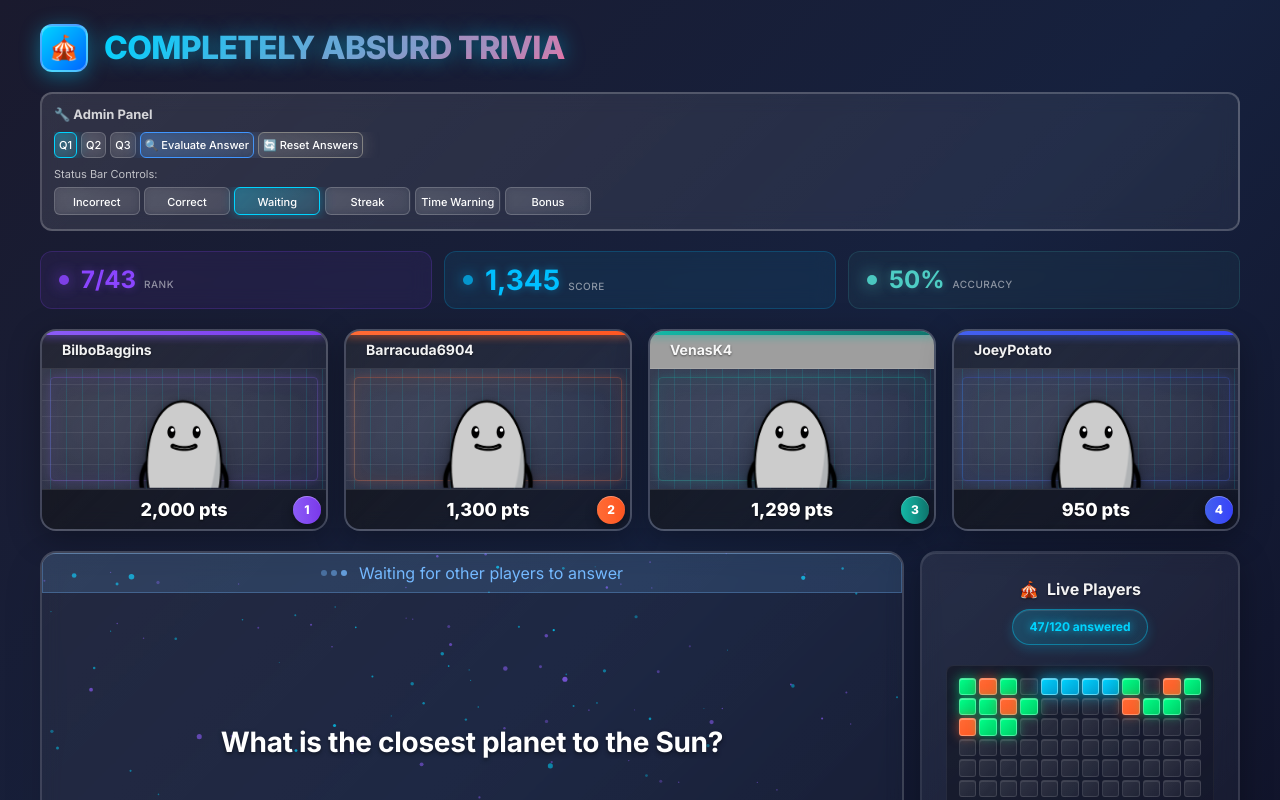
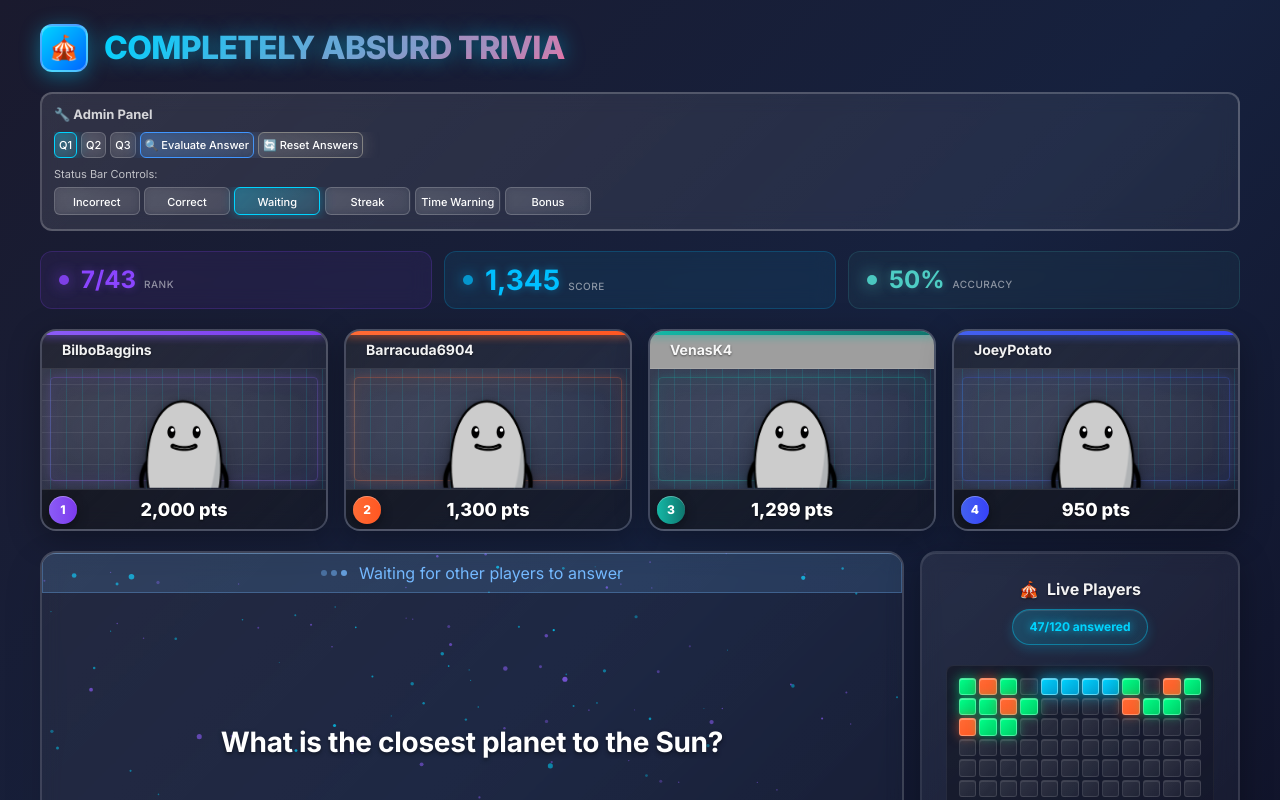
Before and after one commit to doctafaustus/completely-absurd-trivia-3, a React (Vite) app in the folder client/: page / in a window 1280 px wide. Shown: the top 800 px of the page. Built offline with nearby package versions, Linux system fonts and the light colour scheme; grey boxes are pictures that could not be loaded.

Commit message:
Adjust styles

```diff
--- a/client/src/styles/_players-section.scss
+++ b/client/src/styles/_players-section.scss
@@ -450,7 +450,7 @@
   box-shadow: 0 4px 12px rgba(0, 0, 0, 0.4),
     inset 0 1px 0 rgba(255, 255, 255, 0.3);
   position: absolute;
-  right: 5px;
+  left: 7px;
   bottom: 5px;
 }
 
```
Also changed, not shown: 1 other file (tests, documents, lock files or other folders).
